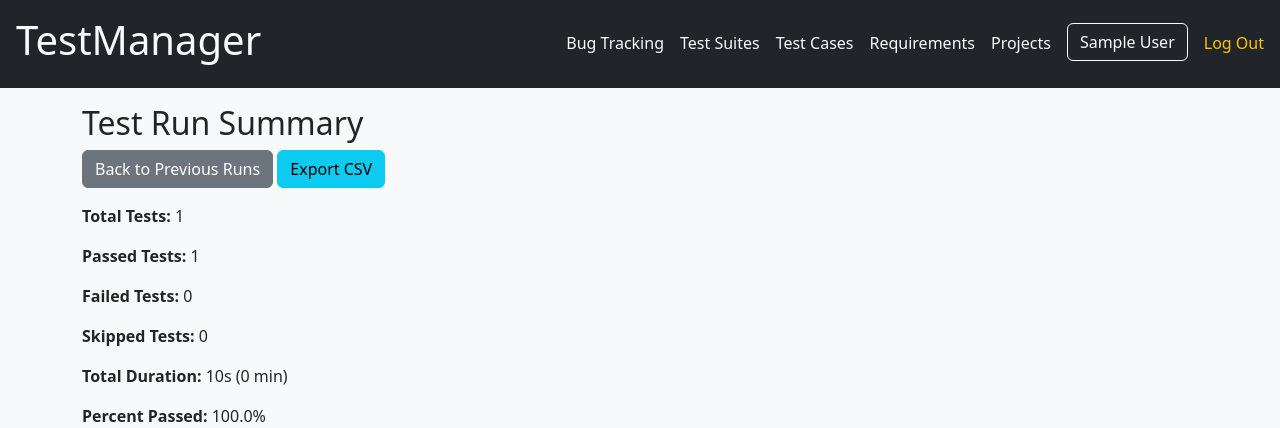
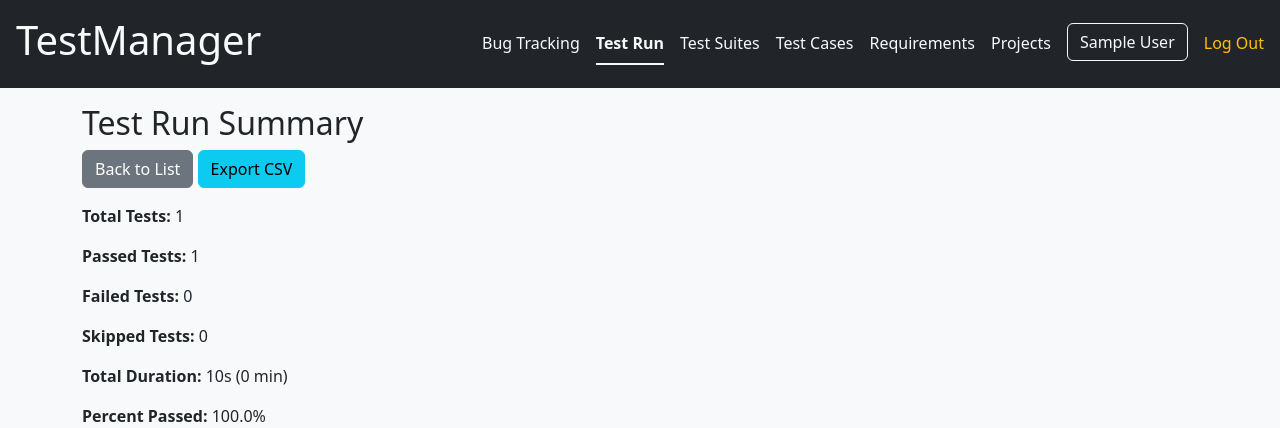
Before and after one commit to lucasb20/test-manager, a Flask app: page /testrun/1/summary in a window 1280 px wide. Shown: the top 428 px of the page. Run offline with Flask 3, Linux system fonts and the light colour scheme; the visitor is signed in with stand-in values (Sample User, id 1); tables that the repository leaves empty hold one stand-in row (values such as "Sample post"); some libraries are stand-ins or nearby versions.

Commit message:
ref: unclip testrun from testsuite

```diff
--- a/web/db.py
+++ b/web/db.py
@@ -25,6 +25,7 @@ class Project(db.Model):
     requirements = db.relationship('Requirement', backref='project', lazy=True, cascade="all, delete-orphan")
     test_cases = db.relationship('TestCase', backref='project', lazy=True, cascade="all, delete-orphan")
     test_suites = db.relationship('TestSuite', backref='project', lazy=True, cascade="all, delete-orphan")
+    test_runs = db.relationship('TestRun', backref='project', lazy=True, cascade="all, delete-orphan")
     bugs = db.relationship('Bug', backref='project', lazy=True, cascade="all, delete-orphan")
 
     @property
@@ -56,7 +57,7 @@ class Requirement(db.Model):
     order = db.Column(db.Integer, default=0)
     created_at = db.Column(db.DateTime, default=datetime.now)
     updated_at = db.Column(db.DateTime, default=datetime.now, onupdate=datetime.now)
-    testcase_associations = db.relationship('RequirementTestCase', backref='requirement', lazy=True, cascade="all, delete-orphan")
+    testcases_associations = db.relationship('RequirementTestCase', backref='requirement', lazy=True, cascade="all, delete-orphan")
 
     @property
     def code_with_prefix(self):
@@ -79,7 +80,7 @@ class TestCase(db.Model):
     updated_at = db.Column(db.DateTime, default=datetime.now, onupdate=datetime.now)
     requirement_associations = db.relationship('RequirementTestCase', backref='test_case', lazy=True, cascade="all, delete-orphan")
     bug_associations = db.relationship('BugTestCase', backref='test_case', lazy=True, cascade="all, delete-orphan")
-    testsuite_associations = db.relationship('TestSuiteCase', backref='test_case', lazy=True, cascade="all, delete-orphan")
+    testsuites_associations = db.relationship('TestSuiteCase', backref='test_case', lazy=True, cascade="all, delete-orphan")
     testresults_associations = db.relationship('TestResult', backref='test_case', lazy=True, cascade="all, delete-orphan")
 
     @property
@@ -112,8 +113,7 @@ class TestSuite(db.Model):
     project_id = db.Column(db.ForeignKey('project.id'))
     created_at = db.Column(db.DateTime, default=datetime.now)
     updated_at = db.Column(db.DateTime, default=datetime.now, onupdate=datetime.now)
-    testcase_associations = db.relationship('TestSuiteCase', backref='test_suite', lazy=True, cascade="all, delete-orphan")
-    testruns = db.relationship('TestRun', backref='test_suite', lazy=True, cascade="all, delete-orphan")
+    testcases_associations = db.relationship('TestSuiteCase', backref='test_suite', lazy=True, cascade="all, delete-orphan")
 
 class TestSuiteCase(db.Model):
     id = db.Column(db.Integer, primary_key=True)
@@ -132,7 +132,7 @@ class TestSuiteCase(db.Model):
 
 class TestRun(db.Model):
     id = db.Column(db.Integer, primary_key=True)
-    test_suite_id = db.Column(db.ForeignKey('test_suite.id'))
+    project_id = db.Column(db.ForeignKey('project.id'))
     created_at = db.Column(db.DateTime, default=datetime.now)
     testresults = db.relationship('TestResult', backref='test_run', lazy=True, cascade="all, delete-orphan")
 
--- a/web/routes/testrun.py
+++ b/web/routes/testrun.py
@@ -7,9 +7,15 @@ from utils import create_csv, format_datetime
 
 bp = Blueprint('testrun', __name__, url_prefix='/testrun')
 
-@bp.route('/<int:testsuite_id>/create', methods=['GET'])
+@bp.route('/', methods=['GET'])
+@perm_to_view_required
+def index():
+    testruns = db.session.execute(db.select(TestRun).filter_by(project_id=g.project.id).order_by(TestRun.created_at.desc())).scalars().all()
+    return render_template('testrun/index.html', testruns=testruns)
+
+@bp.route('/create', methods=['GET', 'POST'])
 @perm_to_edit_required
-def create(testsuite_id):
+def create():
     tscs = db.session.execute(db.select(TestSuiteCase).filter_by(test_suite_id=testsuite_id).order_by(TestSuiteCase.order.asc())).scalars().all()
     if len(tscs) == 0:
         flash('No test cases in the test suite. Please add test cases before creating a test run.')
@@ -26,13 +32,6 @@ def create(testsuite_id):
     db.session.commit()
     return redirect(url_for('testrun.run_case', testrun_id=testrun.id))
 
-@bp.route('/<int:testsuite_id>/previous', methods=['GET'])
-@perm_to_view_required
-def previous(testsuite_id):
-    testruns = db.session.execute(db.select(TestRun).filter_by(test_suite_id=testsuite_id).order_by(TestRun.created_at.desc())).scalars().all()
-    ts_name = db.session.execute(db.select(TestSuite.name).filter_by(id=testsuite_id)).scalar()
-    return render_template('testrun/previous.html', testruns=testruns, ts_name=ts_name)
-
 @bp.route('/<int:testrun_id>/delete', methods=['POST'])
 @perm_to_edit_required
 def delete(testrun_id):
@@ -40,7 +39,7 @@ def delete(testrun_id):
     testsuite_id = testrun.test_suite_id
     db.session.delete(testrun)
     db.session.commit()
-    return redirect(url_for('testrun.previous', testsuite_id=testsuite_id))
+    return redirect(url_for('testrun.index', testsuite_id=testsuite_id))
 
 @bp.route('/<int:testrun_id>/run_case', methods=['GET', 'POST'])
 @perm_to_edit_required
--- a/web/templates/base.html
+++ b/web/templates/base.html
@@ -14,6 +14,9 @@
 					{% if g.user %}
 					<li class="nav-item">
 						<a href="{{ url_for('bugtracking.index') }}" class="nav-link text-light {% if request.blueprint == 'bugtracking' %}active{% endif %}">Bug Tracking</a>
+					</li>
+					<li class="nav-item">
+						<a href="{{ url_for('testrun.index') }}" class="nav-link text-light {% if request.blueprint == 'testrun' %}active{% endif %}">Test Run</a>
 					</li>
 					<li class="nav-item">
 						<a href="{{ url_for('testsuite.index') }}" class="nav-link text-light {% if request.blueprint == 'testsuite' %}active{% endif %}">Test Suites</a>
--- a/web/templates/testrun/previous.html
+++ b/web/templates/testrun/index.html
@@ -1,9 +1,10 @@
 {% extends "base.html" %}
 
 {% block content %}
-<h2>Previous Test Runs - {{ ts_name }}</h2>
+<h2>Test Runs</h2>
 <div class="mb-3">
-	<a href="{{ url_for('testsuite.detail', testsuite_id=request.view_args['testsuite_id']) }}" class="btn btn-secondary">Back to Test Suite</a>
+	<a href="{{ url_for('testrun.create') }}" class="btn btn-primary">Start Test Run</a>
+	<a href="{{ url_for('project.select', next=url_for('testrun.index')) }}" class="btn btn-secondary">Select Project</a>
 </div>
 <table class="table">
 	<thead class="table-dark mt-3">
--- a/web/templates/testrun/summary.html
+++ b/web/templates/testrun/summary.html
@@ -3,7 +3,7 @@
 {% block content %}
 <h2>Test Run Summary</h2>
 <div class="mb-3">
-	<a href="{{ url_for('testrun.previous', testsuite_id=testrun.test_suite_id) }}" class="btn btn-secondary">Back to Previous Runs</a>
+	<a href="{{ url_for('testrun.index') }}" class="btn btn-secondary">Back to List</a>
 	<a href="{{ url_for('testrun.export', testrun_id=testrun.id) }}" class="btn btn-info">Export CSV</a>
 </div>
 <p><strong>Total Tests:</strong> {{ data.total_tests }}</p>
```
Also changed, not shown: web/templates/testsuite/detail.html (+3 -9 lines).
